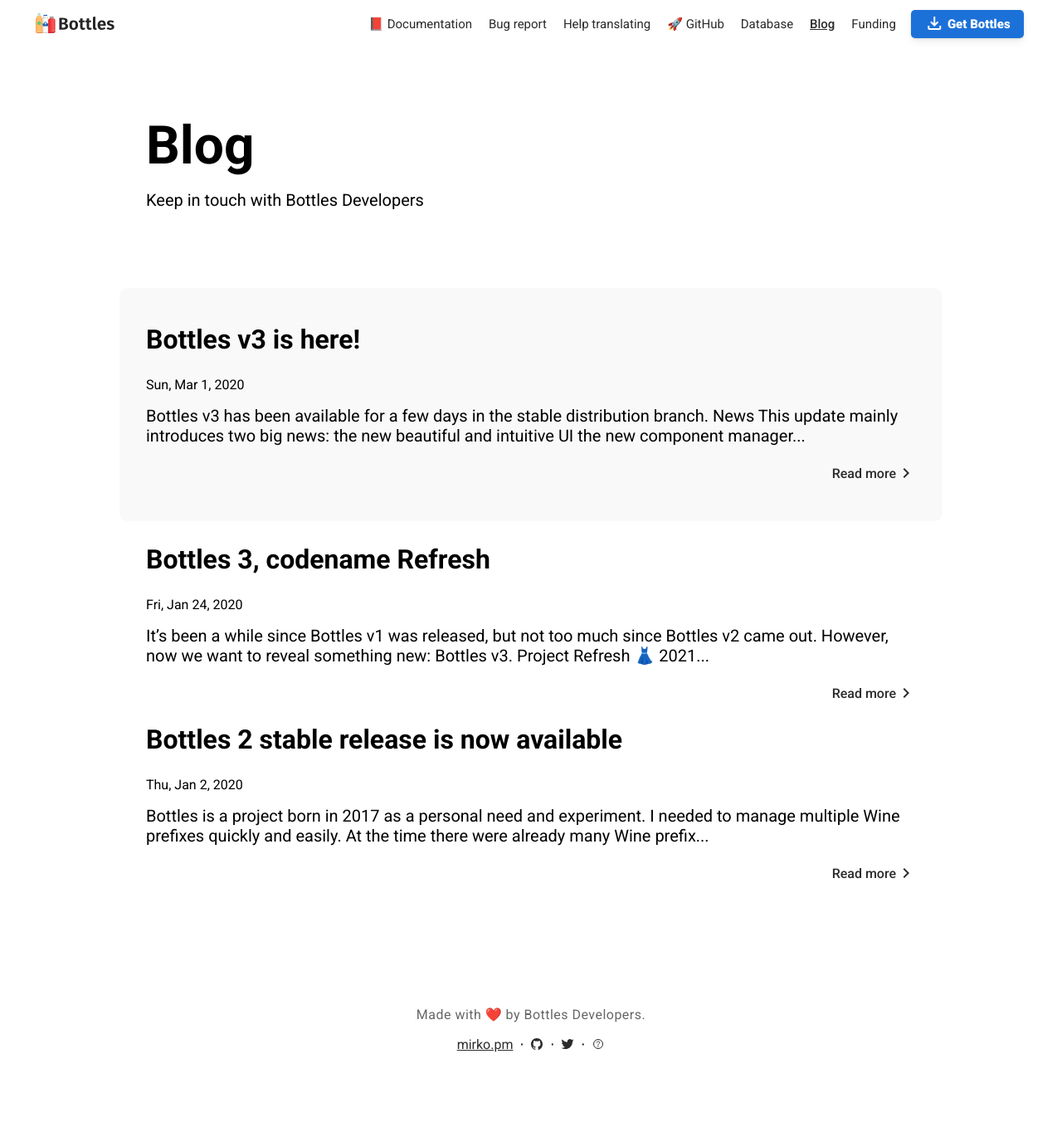
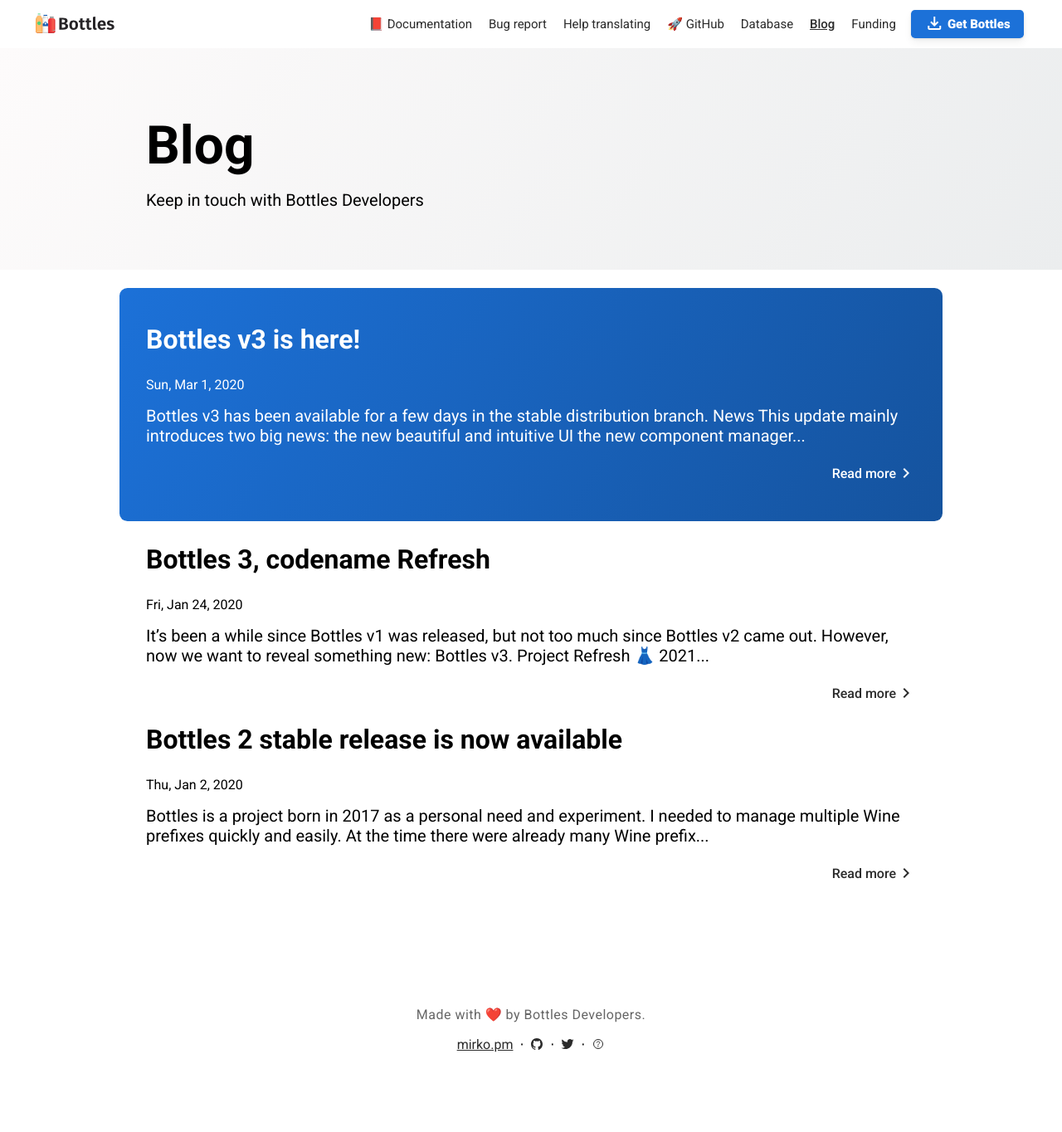
Before and after one commit to bottlesdevs/website, a Jekyll site: the page built from blog.md, in a window 1280 px wide. Shown: the whole page at 83% size. Built offline with Jekyll 4.4.1, drawn with Linux system fonts in a browser that asks for light colours; nearby versions of some CDN libraries.

Commit message:
update stylesheet

```diff
--- a/assets/css/style.css
+++ b/assets/css/style.css
@@ -8,6 +8,11 @@
     margin: 0;
     font-size: 16px;
     overflow-x: hidden;
+}
+
+a,
+button {
+    transition: all .2s ease-in-out
 }
 
 a {
@@ -180,6 +185,7 @@
 
 section.heading {
     padding: 1rem 4rem;
+    background-image: linear-gradient(120deg, #fdfbfb 0%, #ebedee 100%);
 }
 
 .warning {
@@ -412,11 +418,16 @@
 }
 
 section.page.blog article:first-of-type {
-    background-color: #f9f9f9;
     padding: 1rem 2rem 3rem;
     margin: -1rem -2rem 0;
     border-radius: .6rem;
     overflow: auto;
+    color: #fff;
+    background-image: linear-gradient(120deg, #1c71d8 0%, #15539e 100%);
+}
+
+section.page.blog article:first-of-type .more {
+    color: #fff;
 }
 
 article>.thumb {
@@ -564,6 +575,10 @@
     section.heading h1 {
         font-size: 2.4rem;
     }
+
+    section.downloads .container {
+        display: initial;
+    }
 }
 
 @media screen and (max-width:860px) {
```
